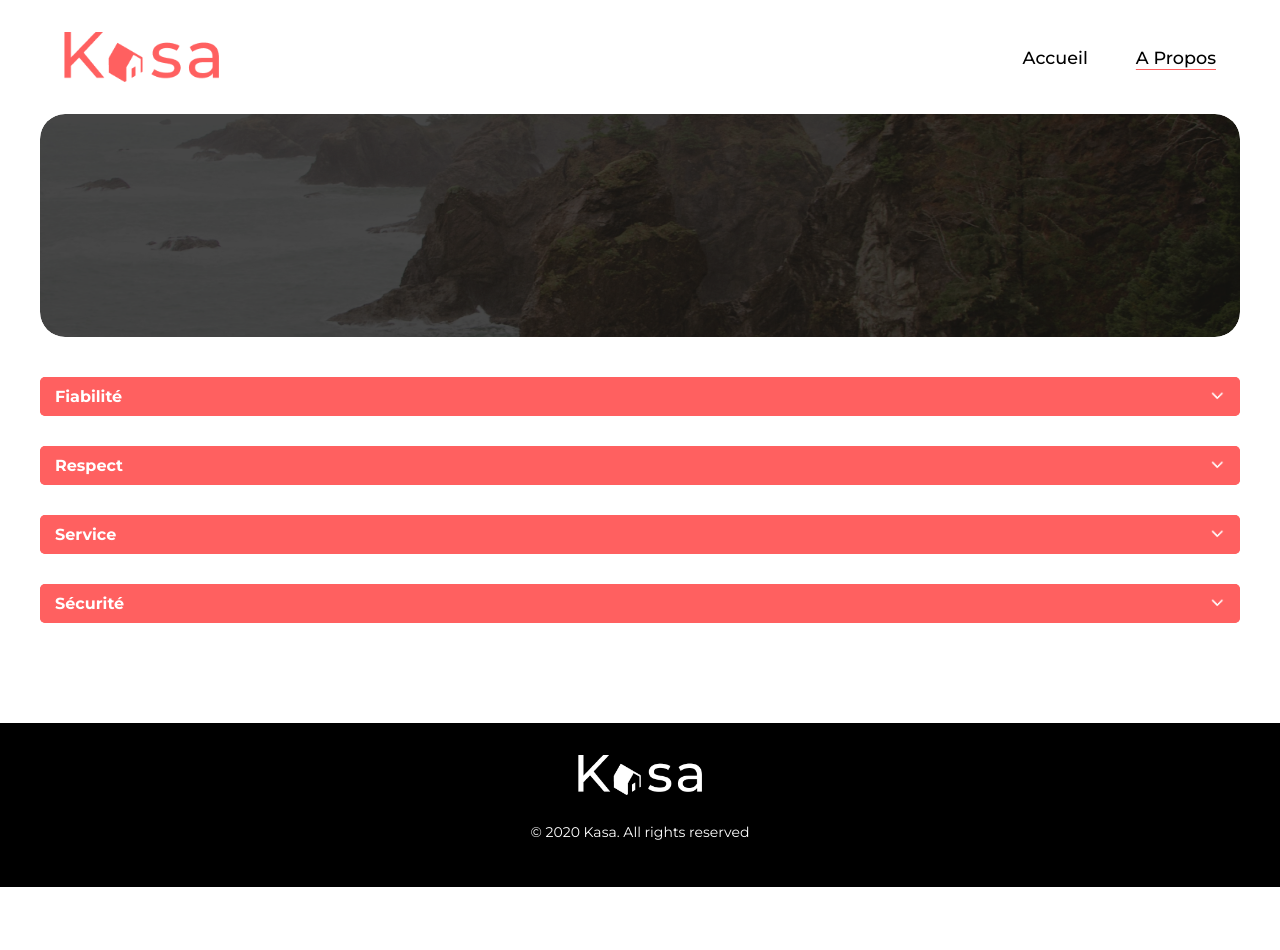
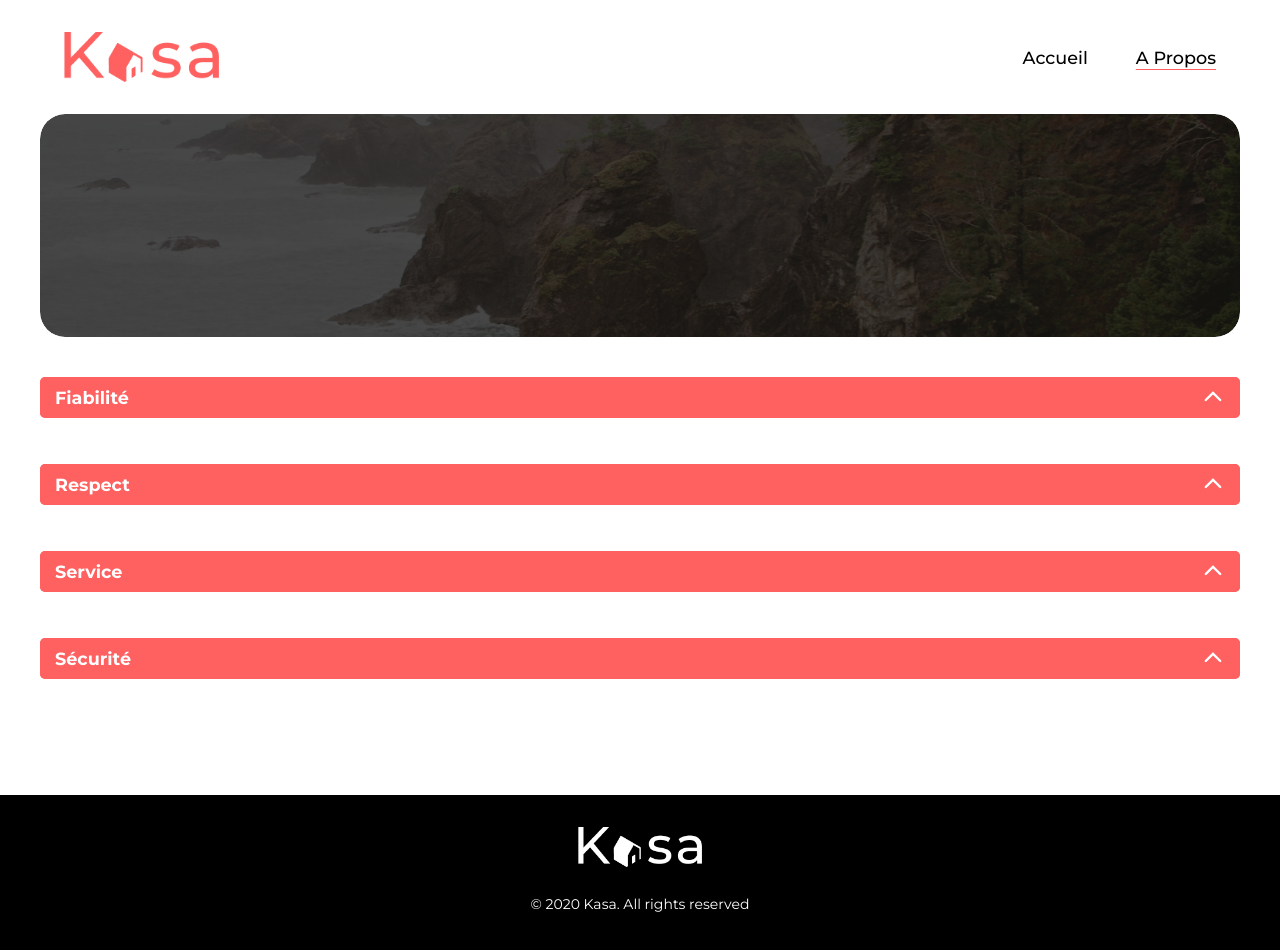
Before and after one commit to armadne/kasa, a React (Vite) app: page /about in a window 1280 px wide. Shown: the top 950 px of the page. Before the commit the page ends 887 px from the top, so only its background shows below. Built offline with nearby package versions, Linux system fonts and the light colour scheme.

Commit message:
mise en place de l'animation pour les Collapse avec les rotations de chevrons lors de l'ouverture d'un collpase

```diff
--- a/package.json
+++ b/package.json
@@ -10,6 +10,8 @@
     "preview": "vite preview"
   },
   "dependencies": {
+    "@fortawesome/free-solid-svg-icons": "^7.1.0",
+    "@fortawesome/react-fontawesome": "^3.1.0",
     "react": "^19.1.1",
     "react-dom": "^19.1.1",
     "react-router-dom": "^7.9.4",
--- a/src/components/Collapse.jsx
+++ b/src/components/Collapse.jsx
@@ -1,9 +1,7 @@
 import { useState } from "react";
-import arrowDown from "../assets/arrow-down.png";
-import arrowUp from "../assets/arrow-up.png";
+import { FontAwesomeIcon } from "@fortawesome/react-fontawesome";
+import { faChevronUp } from "@fortawesome/free-solid-svg-icons";
 import "../styles/Collapse.scss";
-
-
 
 function Collapse({ title, content }) {
   const [open, setOpen] = useState(false);
@@ -12,10 +10,9 @@ function Collapse({ title, content }) {
     <div className={`collapse ${open ? "open" : ""}`}>
       <div className="collapse-header" onClick={() => setOpen(!open)}>
         <h3>{title}</h3>
-        <img
-          src={open ? arrowUp : arrowDown}
-          alt={open ? "Flèche vers le haut" : "Flèche vers le bas"}
-          className="collapse-arrow"
+        <FontAwesomeIcon
+          icon={faChevronUp}
+          className={`collapse-arrow ${open ? "rotated" : ""}`}
         />
       </div>
       {open && <div className="collapse-content">{content}</div>}
--- a/src/styles/Collapse.scss
+++ b/src/styles/Collapse.scss
@@ -1,74 +1,38 @@
 .collapse {
-  width: 100%;
+  margin-bottom: 1rem;
   border-radius: 5px;
-  transition: all 0.3s ease;
-  background: transparent; //
-
+  overflow: hidden;
+  background-color: #f6f6f6;
 
   .collapse-header {
     display: flex;
     justify-content: space-between;
     align-items: center;
+    padding: 1rem;
+    cursor: pointer;
     background-color: #ff6060;
     color: white;
-    padding: 12px 15px;
-    font-weight: 500;
-    font-size: 1rem;
-    cursor: pointer;
     border-radius: 5px;
-    user-select: none;
 
     h3 {
       margin: 0;
-      font-size: 1rem;
+      font-size: 1.1rem;
     }
 
     .collapse-arrow {
-      width: 15px;
+      transition: transform 0.3s ease;
+      font-size: 1.2rem;
+    }
 
-      transition: transform 0.3s ease; // rotation uniquement
+    .rotated {
+      transform: rotate(180deg);
     }
   }
 
   .collapse-content {
-    background-color: #f6f6f6;
+    padding: 1rem;
     color: #333;
-    padding: 0 15px;
-    font-size: 0.95rem;
+    background-color: #f7f7f7;
     line-height: 1.5;
-    border-radius: 0 0 5px 5px;
-
-    // Animation d'ouverture/fermeture fluide
-    max-height: 0;
-    opacity: 0;
-    overflow: hidden;
-    transition: max-height 0.4s ease, opacity 0.3s ease;
-
-    ul {
-      list-style: none;
-      margin: 0;
-      padding: 10px 0;
-
-      li {
-        margin-bottom: 4px;
-      }
-    }
-
-    p {
-      margin: 10px 0;
-    }
-  }
-
-  &.open {
-    .collapse-content {
-      max-height: 500px; // s’adapte à tout contenu
-      opacity: 1;
-      padding-top: 10px;
-      padding-bottom: 10px;
-    }
-
-    .collapse-arrow {
-      transform: rotate(180deg);
-    }
   }
 }
```
Also changed, not shown: 1 other file (tests, documents, lock files or other folders).
